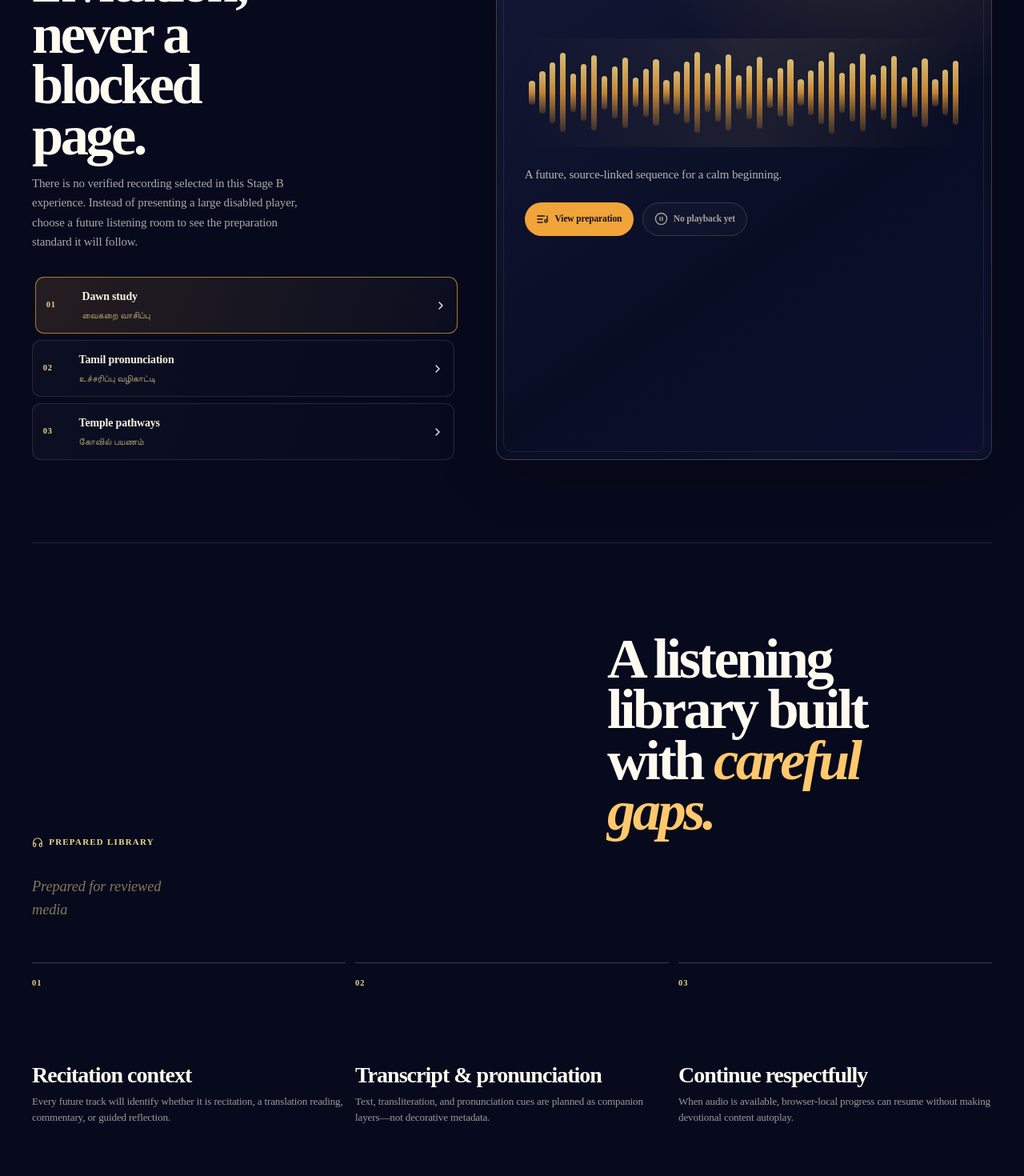
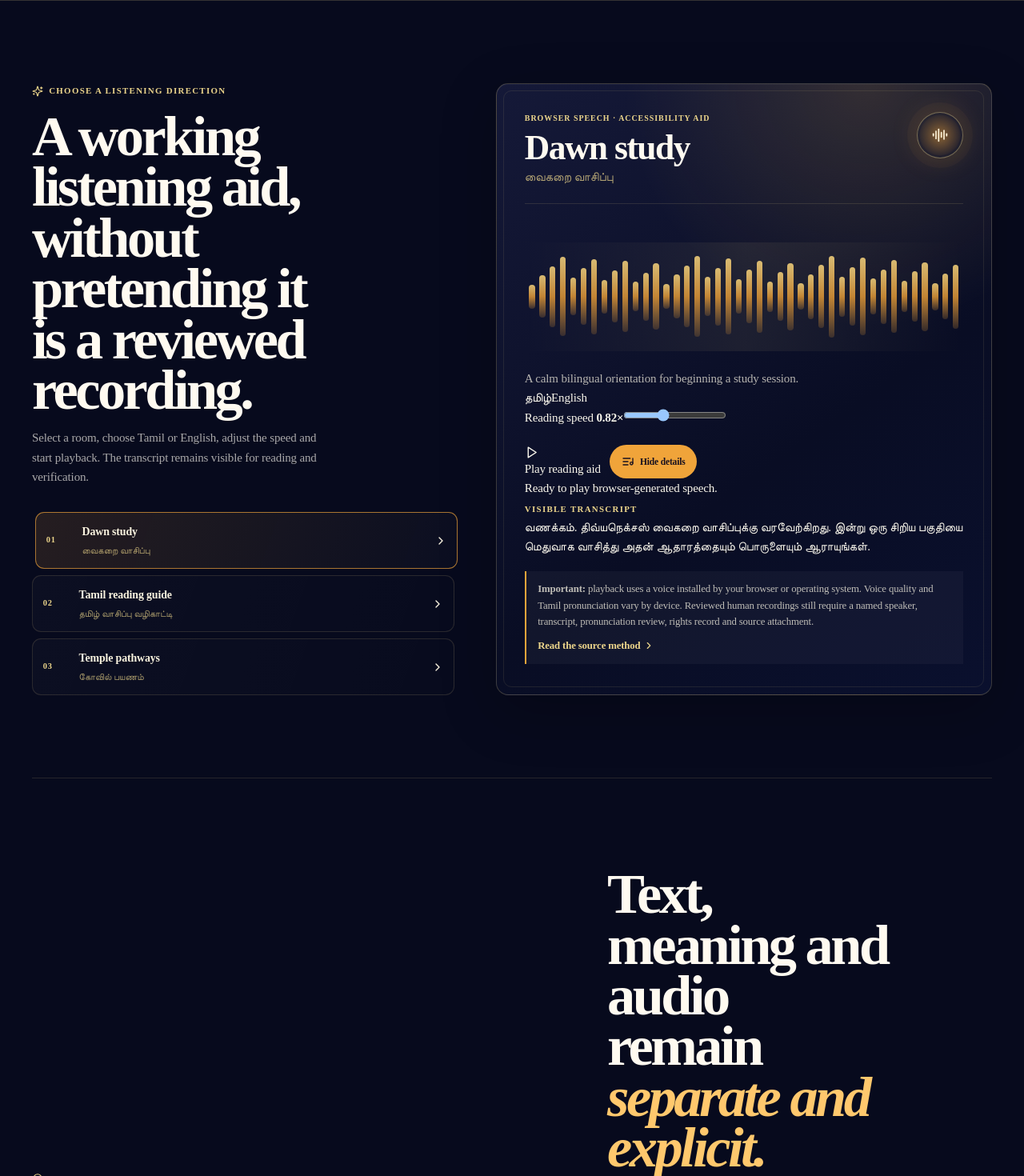
Before and after one commit to ssakthivel02/DivyaNexus, a React (Vite) app in the folder client/: page /audio in a window 1280 px wide. Shown: the part 1040-2510 px from the top of the page at 80% size. Built offline with nearby package versions, Linux system fonts and the light colour scheme.

Commit message:
feat: add transparent browser speech playback to audio rooms

```diff
--- a/client/src/pages/Audio.tsx
+++ b/client/src/pages/Audio.tsx
@@ -1,61 +1,157 @@
 /**
- * Divine Observatory Cinema: Audio is a ceremonial listening room, not an empty disabled player.
- * Warm lamp imagery, waveform geometry, provenance labels, and compact interactions preserve the brand's source-first ethos.
+ * DivyaNexus Audio: browser speech provides an immediately usable listening aid while
+ * remaining clearly distinguished from reviewed human recitation or pronunciation recordings.
  */
-import { useState } from "react";
-import { AudioLines, BookOpenText, ChevronRight, CirclePause, Headphones, ListMusic, Play, Sparkles, Volume2 } from "lucide-react";
+import { useEffect, useMemo, useState } from "react";
+import { AudioLines, BookOpenText, ChevronRight, CirclePause, Headphones, ListMusic, Play, Sparkles, Square, Volume2 } from "lucide-react";
 import { Link } from "wouter";
 import { ASSETS } from "@/data/content";
 
 const listeningRooms = [
-  { id: "dawn", label: "Dawn study", tamil: "வைகறை வாசிப்பு", detail: "A future, source-linked sequence for a calm beginning.", accent: "saffron" },
-  { id: "pronunciation", label: "Tamil pronunciation", tamil: "உச்சரிப்பு வழிகாட்டி", detail: "Planned recordings will pair a reviewed voice with visible text.", accent: "sky" },
-  { id: "temple", label: "Temple pathways", tamil: "கோவில் பயணம்", detail: "Future ambience will always show its recording context and rights status.", accent: "gold" },
+  {
+    id: "dawn",
+    label: "Dawn study",
+    tamil: "வைகறை வாசிப்பு",
+    detail: "A calm bilingual orientation for beginning a study session.",
+    tamilSpeech: "வணக்கம். திவ்யநெக்சஸ் வைகறை வாசிப்புக்கு வரவேற்கிறது. இன்று ஒரு சிறிய பகுதியை மெதுவாக வாசித்து அதன் ஆதாரத்தையும் பொருளையும் ஆராயுங்கள்.",
+    englishSpeech: "Welcome to the DivyaNexus dawn study. Read one short passage slowly, then explore its source and meaning.",
+    accent: "saffron",
+  },
+  {
+    id: "pronunciation",
+    label: "Tamil reading guide",
+    tamil: "தமிழ் வாசிப்பு வழிகாட்டி",
+    detail: "Browser-generated Tamil speech for accessibility and reading support. It is not a reviewed human pronunciation recording.",
+    tamilSpeech: "தமிழ் சொற்களை தெளிவாகவும் மெதுவாகவும் வாசிக்க முயலுங்கள். எழுத்தையும் பொருளையும் ஒன்றாகப் பார்த்து பயிற்சி செய்யுங்கள்.",
+    englishSpeech: "Use this browser-generated voice only as a reading aid. A reviewed human pronunciation recording has not yet been published.",
+    accent: "sky",
+  },
+  {
+    id: "temple",
+    label: "Temple pathways",
+    tamil: "கோவில் பயணம்",
+    detail: "A bilingual orientation before exploring temple history, worship traditions, travel context and source notes.",
+    tamilSpeech: "கோவில் பயணத்தைத் தொடங்குவதற்கு முன் அதன் வரலாறு, வழிபாட்டு மரபு, பயணத் தகவல் மற்றும் ஆதாரக் குறிப்புகளைப் பாருங்கள்.",
+    englishSpeech: "Before beginning a temple pathway, review its history, worship tradition, travel context and source notes.",
+    accent: "gold",
+  },
 ] as const;
 
+type RoomId = (typeof listeningRooms)[number]["id"];
+type SpeechLanguage = "ta-IN" | "en-GB";
+
 export default function Audio() {
-  const [activeRoom, setActiveRoom] = useState<(typeof listeningRooms)[number]["id"]>("dawn");
-  const [detailOpen, setDetailOpen] = useState(false);
+  const [activeRoom, setActiveRoom] = useState<RoomId>("dawn");
+  const [detailOpen, setDetailOpen] = useState(true);
+  const [speechLanguage, setSpeechLanguage] = useState<SpeechLanguage>("ta-IN");
+  const [rate, setRate] = useState(0.82);
+  const [speaking, setSpeaking] = useState(false);
+  const [speechStatus, setSpeechStatus] = useState("Ready to play browser-generated speech.");
   const selected = listeningRooms.find((room) => room.id === activeRoom) ?? listeningRooms[0];
+  const speechSupported = typeof window !== "undefined" && "speechSynthesis" in window && "SpeechSynthesisUtterance" in window;
+  const speechText = useMemo(() => speechLanguage === "ta-IN" ? selected.tamilSpeech : selected.englishSpeech, [selected, speechLanguage]);
 
-  return <main id="main-content" className="page-main audio-cinema">
+  const stopSpeech = () => {
+    if (speechSupported) window.speechSynthesis.cancel();
+    setSpeaking(false);
+    setSpeechStatus("Playback stopped.");
+  };
+
+  const playSpeech = () => {
+    if (!speechSupported) {
+      setSpeechStatus("This browser does not provide speech synthesis. The visible transcript remains available.");
+      return;
+    }
+    window.speechSynthesis.cancel();
+    const utterance = new SpeechSynthesisUtterance(speechText);
+    utterance.lang = speechLanguage;
+    utterance.rate = rate;
+    utterance.pitch = 1;
+    utterance.volume = 1;
+    utterance.onstart = () => {
+      setSpeaking(true);
+      setSpeechStatus(`Playing ${speechLanguage === "ta-IN" ? "Tamil" : "English"} browser-generated speech.`);
+    };
+    utterance.onend = () => {
+      setSpeaking(false);
+      setSpeechStatus("Playback completed.");
+    };
+    utterance.onerror = () => {
+      setSpeaking(false);
+      setSpeechStatus("Speech playback could not start. Try another installed browser voice or read the visible transcript.");
+    };
+    window.speechSynthesis.speak(utterance);
+  };
+
+  useEffect(() => () => {
+    if (speechSupported) window.speechSynthesis.cancel();
+  }, [speechSupported]);
+
+  useEffect(() => {
+    if (speaking) stopSpeech();
+    setSpeechStatus("Ready to play browser-generated speech.");
+  // eslint-disable-next-line react-hooks/exhaustive-deps
+  }, [activeRoom, speechLanguage]);
+
+  return <main id="main-content" className="page-main audio-cinema audio-cinema--wave8">
     <section className="audio-cinema__hero">
       <img src={ASSETS.audio} alt="A warm oil lamp illuminating a quiet listening space" fetchPriority="high" />
       <div className="audio-cinema__veil" />
       <div className="audio-cinema__waves" aria-hidden="true"><span /><span /><span /><span /><span /></div>
       <div className="audio-cinema__hero-copy">
-        <p className="scene-kicker"><AudioLines size={14} aria-hidden="true" />Ceremonial listening room</p>
-        <p className="audio-cinema__tamil" lang="ta">ஒலிக்கு முன் அதன் ஆதாரத்தை அறியுங்கள்</p>
-        <h1>Listening begins with <em>context.</em></h1>
-        <p>Prepare a path for recitation, pronunciation, and reflection while keeping recording provenance, transcript status, and rights information visible before playback exists.</p>
-        <div className="audio-cinema__hero-meta"><span><Headphones size={14} aria-hidden="true" />No autoplay</span><span><BookOpenText size={14} aria-hidden="true" />Source context first</span><span><Volume2 size={14} aria-hidden="true" />Compact player ready</span></div>
+        <p className="scene-kicker"><AudioLines size={14} aria-hidden="true" />Accessible listening room</p>
+        <p className="audio-cinema__tamil" lang="ta">எழுத்தைப் பார்த்து, ஒலியைக் கேட்டு, பொருளை அறியுங்கள்</p>
+        <h1>Listen, read and understand—with <em>clear boundaries.</em></h1>
+        <p>Use browser-generated Tamil or English speech as an accessibility and reading aid. It is not presented as verified recitation, traditional chanting or a reviewed human pronunciation recording.</p>
+        <div className="audio-cinema__hero-meta"><span><Headphones size={14} aria-hidden="true" />User-initiated playback</span><span><BookOpenText size={14} aria-hidden="true" />Visible transcript</span><span><Volume2 size={14} aria-hidden="true" />Tamil and English</span></div>
       </div>
     </section>
 
-    <section className="audio-cinema__console" aria-label="Audio experience preview">
+    <section className="audio-cinema__console" aria-label="Audio reading experience">
       <div className="audio-cinema__console-copy">
         <p className="scene-kicker"><Sparkles size={14} aria-hidden="true" />Choose a listening direction</p>
-        <h2>A small invitation, never a blocked page.</h2>
-        <p>There is no verified recording selected in this Stage B experience. Instead of presenting a large disabled player, choose a future listening room to see the preparation standard it will follow.</p>
+        <h2>A working listening aid, without pretending it is a reviewed recording.</h2>
+        <p>Select a room, choose Tamil or English, adjust the speed and start playback. The transcript remains visible for reading and verification.</p>
         <div className="audio-cinema__room-list" role="tablist" aria-label="Listening directions">
           {listeningRooms.map((room, index) => <button key={room.id} role="tab" aria-selected={activeRoom === room.id} className={activeRoom === room.id ? "is-active" : ""} onClick={() => setActiveRoom(room.id)}><span>0{index + 1}</span><div><strong>{room.label}</strong><small lang="ta">{room.tamil}</small></div><ChevronRight size={16} aria-hidden="true" /></button>)}
         </div>
       </div>
+
       <div className="audio-cinema__deck" aria-live="polite">
-        <div className="audio-cinema__deck-top"><div><p className="audio-cinema__status">Preparation view · no audio delivered</p><h3>{selected.label}</h3><p lang="ta">{selected.tamil}</p></div><span className={`audio-cinema__orb audio-cinema__orb--${selected.accent}`} aria-hidden="true"><AudioLines size={20} /></span></div>
-        <div className="audio-cinema__waveform" aria-label="Future waveform preview" role="img">{Array.from({ length: 42 }, (_, index) => <i key={index} style={{ height: `${22 + ((index * 17) % 55)}%` }} />)}</div>
+        <div className="audio-cinema__deck-top"><div><p className="audio-cinema__status">Browser speech · accessibility aid</p><h3>{selected.label}</h3><p lang="ta">{selected.tamil}</p></div><span className={`audio-cinema__orb audio-cinema__orb--${selected.accent}`} aria-hidden="true"><AudioLines size={20} /></span></div>
+        <div className={`audio-cinema__waveform ${speaking ? "is-playing" : ""}`} aria-label={speaking ? "Speech playback active" : "Speech playback ready"} role="img">{Array.from({ length: 42 }, (_, index) => <i key={index} style={{ height: `${22 + ((index * 17) % 55)}%` }} />)}</div>
         <p className="audio-cinema__deck-detail">{selected.detail}</p>
-        <div className="audio-cinema__deck-controls"><button className="audio-cinema__metadata-button" onClick={() => setDetailOpen((open) => !open)} aria-expanded={detailOpen}><ListMusic size={16} aria-hidden="true" />{detailOpen ? "Hide preparation" : "View preparation"}</button><button className="audio-cinema__inactive-control" aria-label="Playback is unavailable until a reviewed recording is added" title="Playback will become available only when a reviewed recording is published"><CirclePause size={17} aria-hidden="true" />No playback yet</button></div>
-        {detailOpen && <div className="audio-cinema__preparation"><p><strong>Required before publication:</strong> reviewed recording, transcript, pronunciation notes, rights record, source attachment, and a non-autoplay playback setting.</p><Link href="/sources">Read the source method <ChevronRight size={14} aria-hidden="true" /></Link></div>}
+
+        <div className="audio-wave8__language" role="group" aria-label="Speech language">
+          <button type="button" className={speechLanguage === "ta-IN" ? "is-active" : ""} aria-pressed={speechLanguage === "ta-IN"} onClick={() => setSpeechLanguage("ta-IN")}>தமிழ்</button>
+          <button type="button" className={speechLanguage === "en-GB" ? "is-active" : ""} aria-pressed={speechLanguage === "en-GB"} onClick={() => setSpeechLanguage("en-GB")}>English</button>
+        </div>
+
+        <label className="audio-wave8__rate">Reading speed <strong>{rate.toFixed(2)}×</strong><input type="range" min="0.6" max="1.15" step="0.05" value={rate} onChange={(event) => setRate(Number(event.target.value))} /></label>
+
+        <div className="audio-cinema__deck-controls">
+          <button className="audio-wave8__play" type="button" onClick={speaking ? stopSpeech : playSpeech} disabled={!speechSupported}>
+            {speaking ? <Square size={17} aria-hidden="true" /> : <Play size={17} aria-hidden="true" />}{speaking ? "Stop" : "Play reading aid"}
+          </button>
+          <button className="audio-cinema__metadata-button" onClick={() => setDetailOpen((open) => !open)} aria-expanded={detailOpen}><ListMusic size={16} aria-hidden="true" />{detailOpen ? "Hide details" : "Show details"}</button>
+        </div>
+        <p className="audio-wave8__status" role="status">{speechStatus}</p>
+
+        <div className="audio-wave8__transcript">
+          <p className="scene-kicker">Visible transcript</p>
+          <p lang={speechLanguage === "ta-IN" ? "ta" : "en"}>{speechText}</p>
+        </div>
+
+        {detailOpen && <div className="audio-cinema__preparation"><p><strong>Important:</strong> playback uses a voice installed by your browser or operating system. Voice quality and Tamil pronunciation vary by device. Reviewed human recordings still require a named speaker, transcript, pronunciation review, rights record and source attachment.</p><Link href="/sources">Read the source method <ChevronRight size={14} aria-hidden="true" /></Link></div>}
       </div>
     </section>
 
     <section className="audio-cinema__collection" aria-labelledby="audio-collection-title">
-      <div><p className="scene-kicker"><Headphones size={14} aria-hidden="true" />Prepared library</p><h2 id="audio-collection-title">A listening library built with <em>careful gaps.</em></h2></div>
+      <div><p className="scene-kicker"><Headphones size={14} aria-hidden="true" />Listening standard</p><h2 id="audio-collection-title">Text, meaning and audio remain <em>separate and explicit.</em></h2></div>
       <div className="audio-cinema__collection-grid">
-        <article><span>01</span><h3>Recitation context</h3><p>Every future track will identify whether it is recitation, a translation reading, commentary, or guided reflection.</p></article>
-        <article><span>02</span><h3>Transcript & pronunciation</h3><p>Text, transliteration, and pronunciation cues are planned as companion layers—not decorative metadata.</p></article>
-        <article><span>03</span><h3>Continue respectfully</h3><p>When audio is available, browser-local progress can resume without making devotional content autoplay.</p></article>
+        <article><span>01</span><h3>Browser speech</h3><p>Available now as an accessibility aid, generated locally by the browser after the user presses Play.</p></article>
+        <article><span>02</span><h3>Reviewed recordings</h3><p>Future human recordings must include transcript, pronunciation review, source context, speaker identity and rights status.</p></article>
+        <article><span>03</span><h3>No autoplay</h3><p>Devotional and educational audio begins only after a deliberate user action and can be stopped immediately.</p></article>
       </div>
     </section>
   </main>;
```
